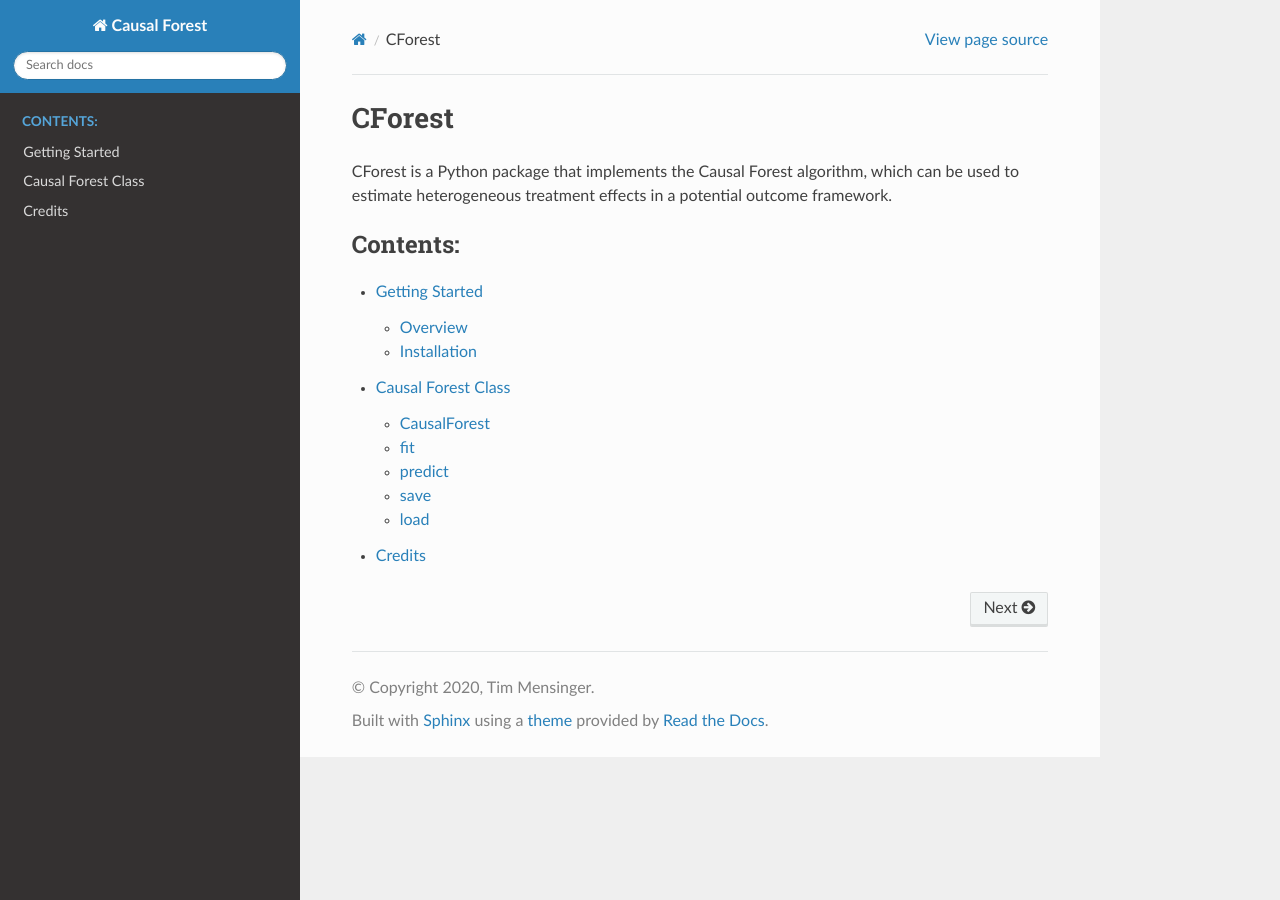
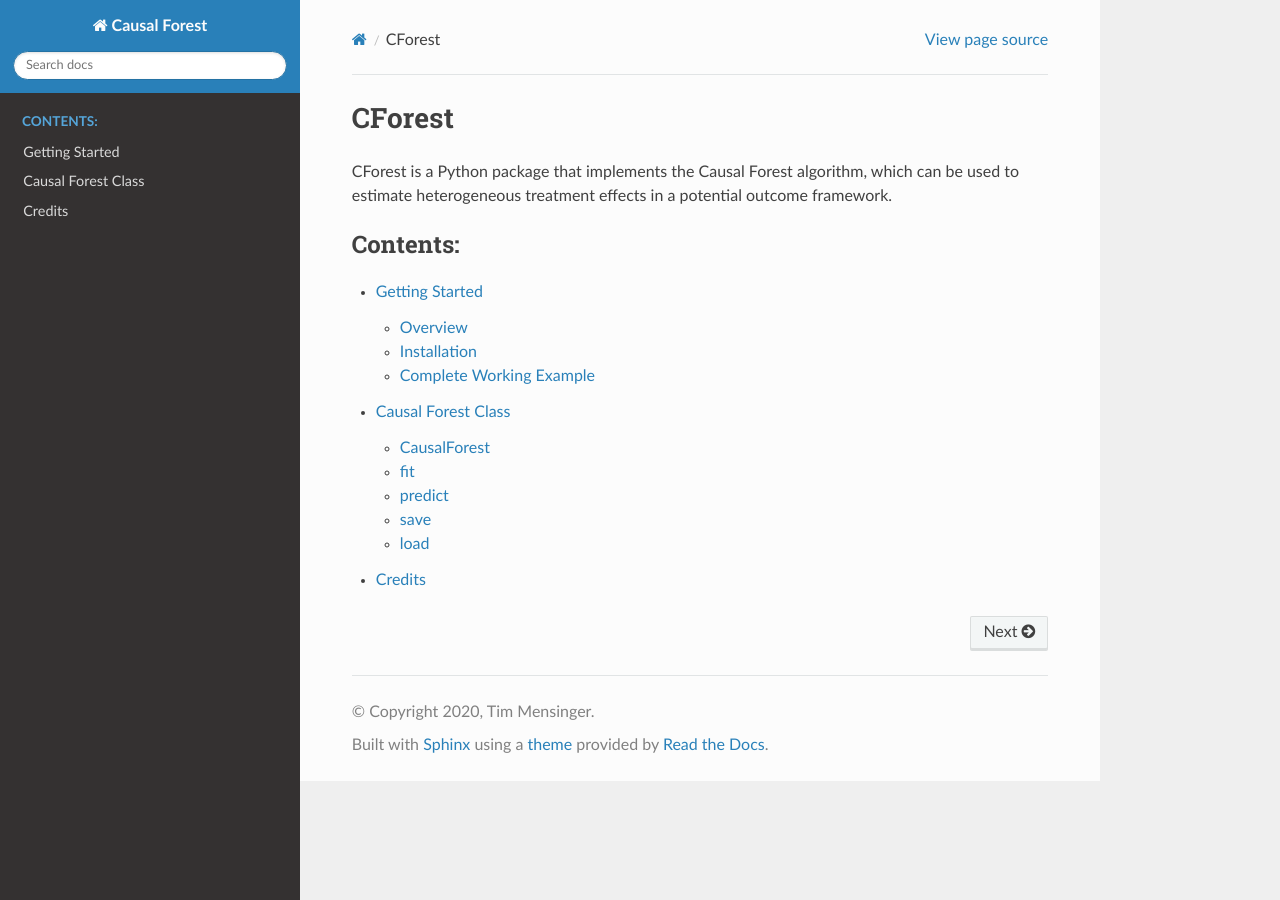
Before and after one commit to timmens/causal-forest, a Sphinx documentation site: the page built from docs/source/index.rst, in a window 1280 px wide. Built offline with Sphinx 7.4.7 and the Read the Docs theme 2.0.0, drawn with Linux system fonts in a browser that asks for light colours; pages that are not in the unit, such as notebooks, are missing from menus; some of the changed lines change nothing that is shown.

Commit message:
Fix notebook in rtd.

```diff
--- a/docs/source/conf.py
+++ b/docs/source/conf.py
@@ -34,6 +34,7 @@
 extensions = [
     "sphinx.ext.autodoc",
     "sphinx_rtd_theme",
+    "nbsphinx",
 ]
 
 autodoc_mock_imports = [
```
